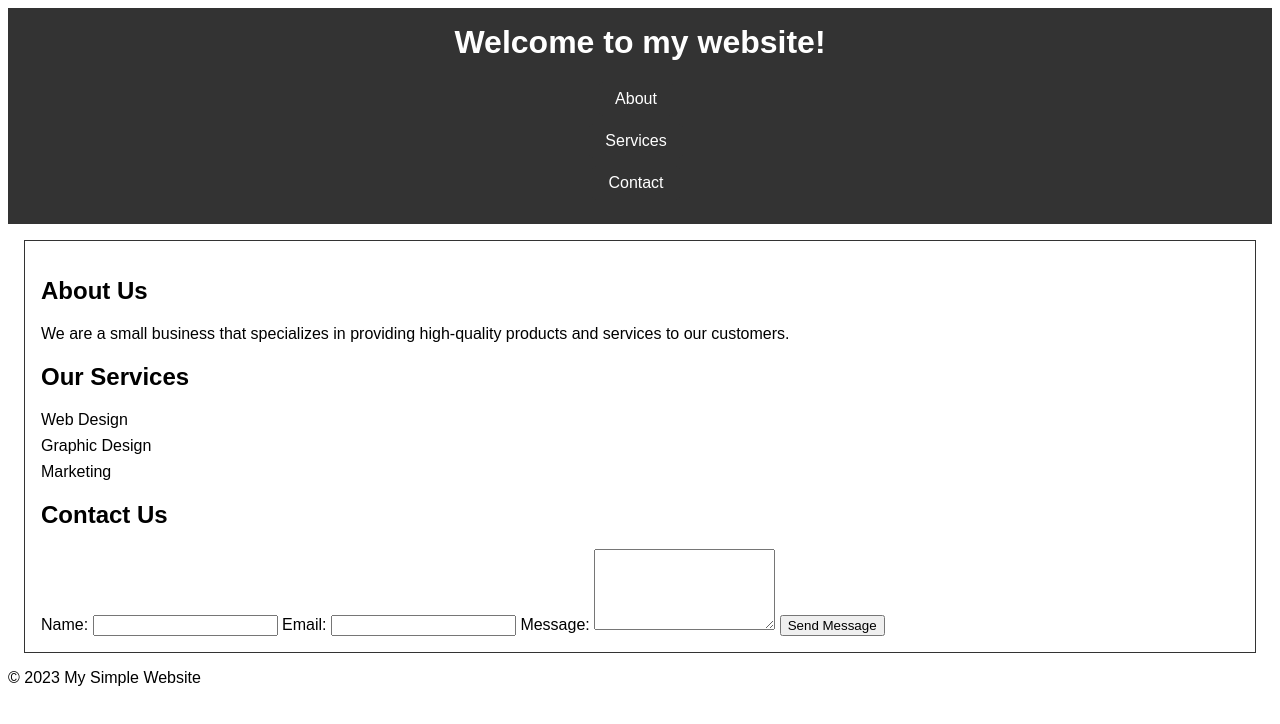
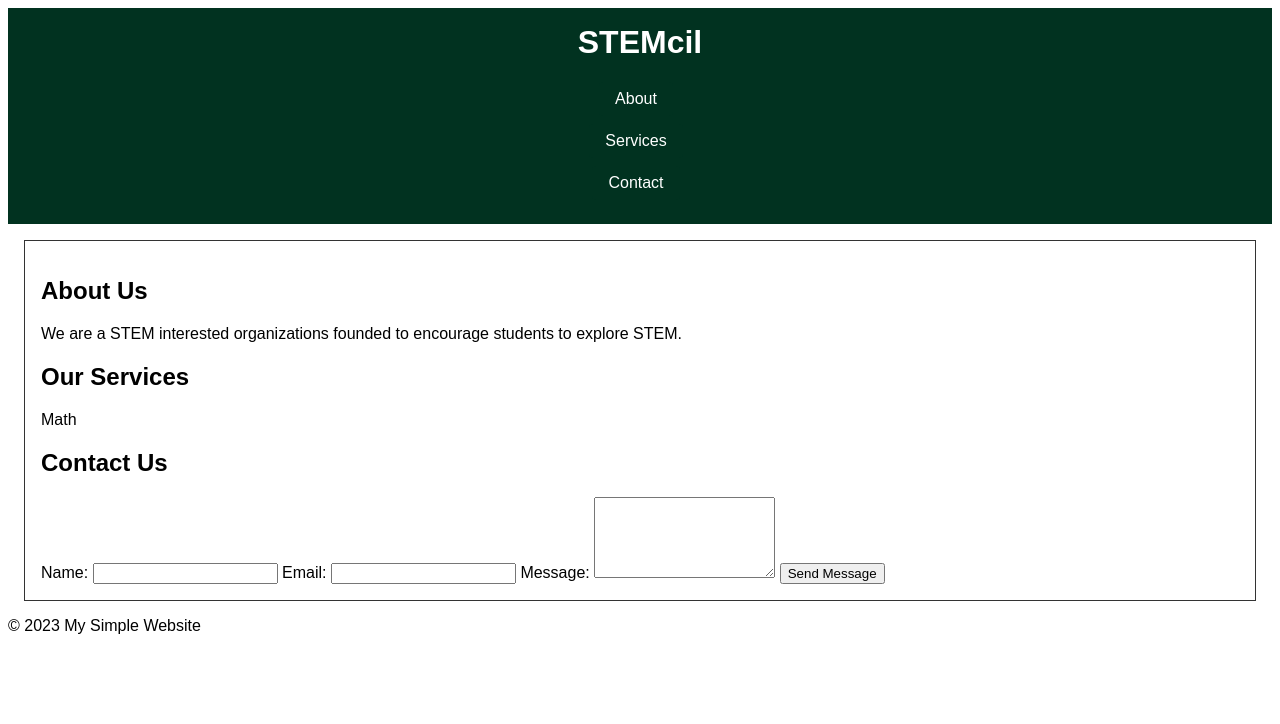
Before and after one commit to jbindlish/STEMcil, a plain HTML site: page index.html in a window 1280 px wide. Drawn offline with Linux system fonts and the light colour scheme.

Commit message:
somefixes

```diff
--- a/index.html
+++ b/index.html
@@ -1,14 +1,14 @@
 <!DOCTYPE html>
 <html>
   <head>
-    <title>My Simple Website</title>
+    <title>STEMcil</title>
     <meta charset="UTF-8">
     <meta name="viewport" content="width=device-width, initial-scale=1.0">
     <link rel="stylesheet" href="style.css">
   </head>
   <body>
     <header>
-      <h1>Welcome to my website!</h1>
+      <h1>STEMcil</h1>
       <nav>
         <ul>
           <li><a href="#about">About</a></li>
@@ -21,15 +21,13 @@
     <main>
       <section id="about">
         <h2>About Us</h2>
-        <p>We are a small business that specializes in providing high-quality products and services to our customers.</p>
+        <p>We are a STEM interested organizations founded to encourage students to explore STEM.</p>
       </section>
 
       <section id="services">
         <h2>Our Services</h2>
         <ul>
-          <li>Web Design</li>
-          <li>Graphic Design</li>
-          <li>Marketing</li>
+          <li>Math</li>
         </ul>
       </section>
 
--- a/style.css
+++ b/style.css
@@ -6,7 +6,7 @@ body {
   /* Center the header and give it a background color */
   header {
     text-align: center;
-    background-color: #333;
+    background-color: #013220;
     color: white;
     padding: 1em;
   }
@@ -15,7 +15,7 @@ body {
   nav a {
     display: inline-block;
     padding: 0.5em 1em;
-    background-color: #333;
+    background-color: #013220;
     color: white;
     text-decoration: none;
     border-radius: 0.25em;
```
